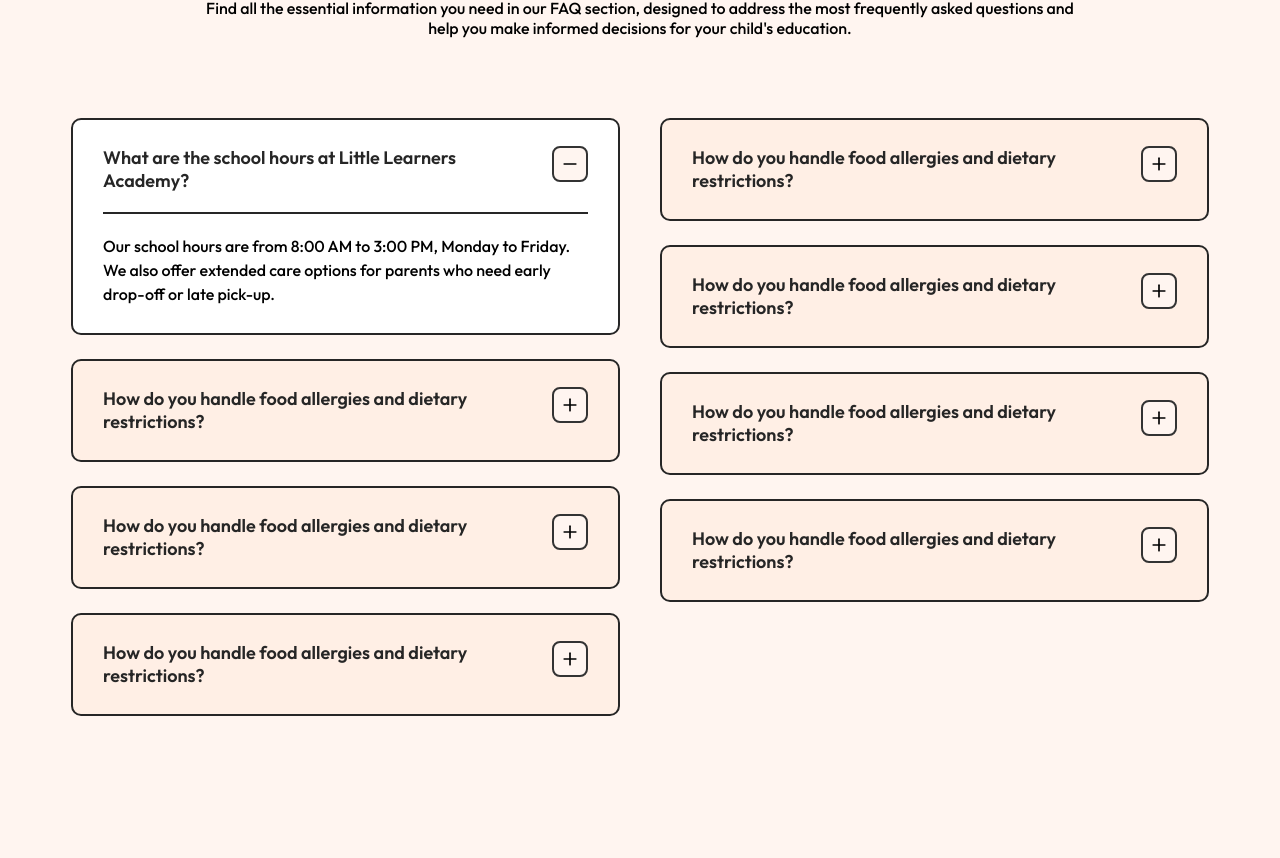
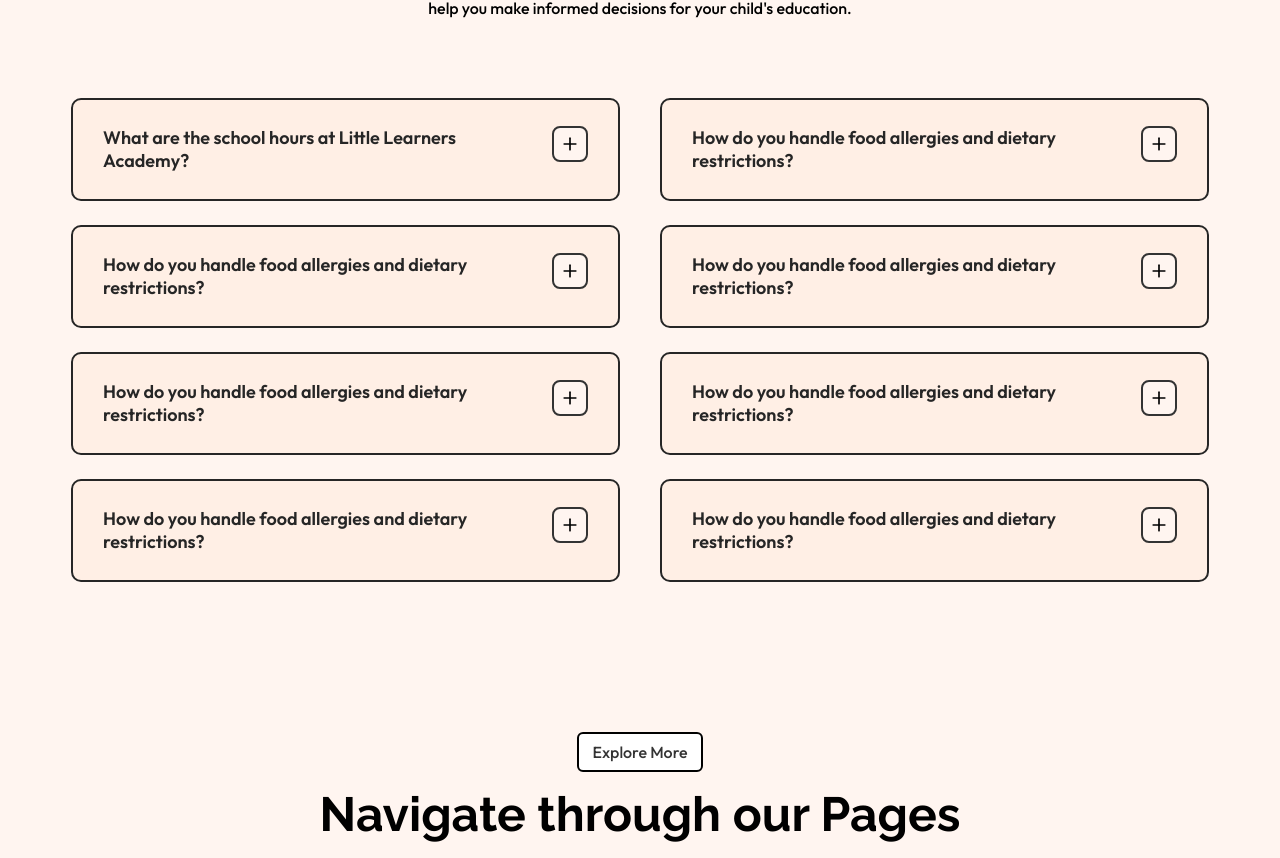
Before and after one commit to BsHeR4/academy-task3, a React (Vite) app: page / in a window 1280 px wide. Shown: the part 2905-3763 px from the top of the page. Built offline with nearby package versions, Linux system fonts and the light colour scheme.

Commit message:
finish accordion

```diff
--- a/src/components/Accordion/Accordion.jsx
+++ b/src/components/Accordion/Accordion.jsx
@@ -1,17 +1,25 @@
-import Container from '../Container/Container'
+import { useState } from 'react';
 import IconButton from '../IconButton/IconButton';
 import styles from './Accordion.module.css'
 import { LuPlus, LuMinus } from "react-icons/lu";
 
 const Accordion = ({ title, content, active = false }) => {
+    const [isActive, setIsActive] = useState(false);
+
+    const openAccordion = () => {
+        setIsActive(!isActive);
+    }
+
     return (
-        <div className={`${styles.accordion} ${active ? styles.active : ''}`}>
+        <div className={`${styles.accordion} ${isActive ? styles.active : ''}`}>
             <div className={styles.accordionHeader}>
                 <h3>{title}</h3>
-                <IconButton icon={active ? <LuMinus /> : <LuPlus />} className={styles.iconButton} />
+                <IconButton onClick={openAccordion} icon={isActive ? <LuMinus /> : <LuPlus />} className={styles.iconButton} />
             </div>
             <div className={styles.accordionContent}>
-                <p>{content}</p>
+                <div className={styles.contentWrapper}>
+                    <p>{content}</p>
+                </div>
             </div>
         </div>
     )
--- a/src/components/Accordion/Accordion.module.css
+++ b/src/components/Accordion/Accordion.module.css
@@ -5,6 +5,7 @@
     border: 2px solid rgba(38, 38, 38, 1);
     border-radius: 12px;
     background-color: rgba(255, 239, 229, 1);
+    transition: background-color 0.4s ease-in-out;
 
     .accordionHeader {
         display: flex;
@@ -26,13 +27,22 @@
             align-self: center;
             font-size: 24px;
             background-color: rgba(255, 245, 240, 1);
+            cursor: pointer;
         }
     }
 
     .accordionContent {
 
+        display: grid;
+        grid-template-rows: 0fr;
+        transition: grid-template-rows 0.5s ease-in-out;
+
+        .contentWrapper {
+            overflow: hidden;
+        }
+
+
         p {
-            display: none;
             max-width: 621px;
             padding-top: 24px;
             margin-top: 24px;
@@ -49,6 +59,8 @@
     background-color: rgba(255, 255, 255, 1);
 
     .accordionContent {
+        grid-template-rows: 1fr;
+
         p {
             display: block;
         }
--- a/src/components/TestimonialsSection/TestimonialsSection.module.css
+++ b/src/components/TestimonialsSection/TestimonialsSection.module.css
@@ -1,9 +1,10 @@
 .arrowButton {
     align-self: center;
+    cursor: pointer;
 }
 
 .cards {
-    width: 80%;
+    width: 90%;
     overflow: hidden;
 }
 
```
